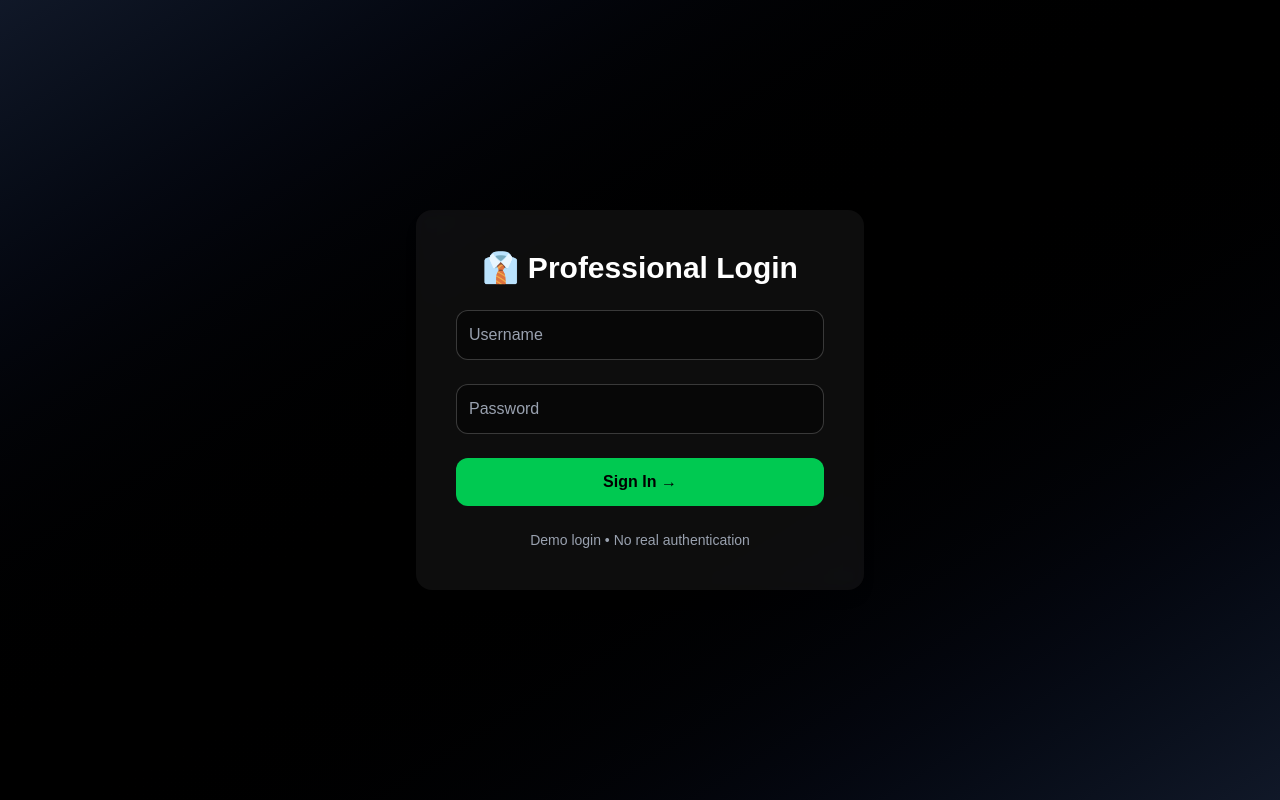
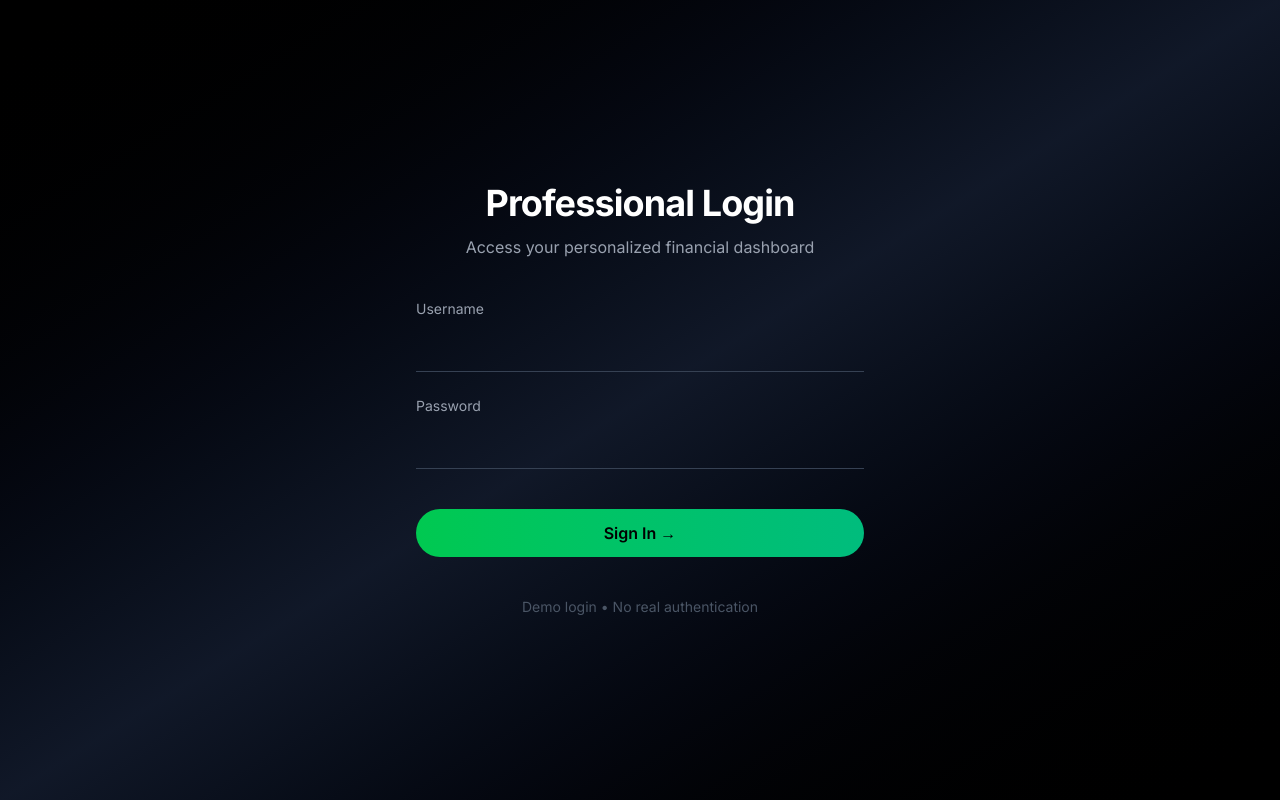
Before and after one commit to Rohan20648/money-gurus, a Next.js app: page /login in a window 1280 px wide. Built offline with nearby package versions, Linux system fonts and the light colour scheme.

Commit message:
Update LoginClient.tsx

```diff
--- a/app/login/LoginClient.tsx
+++ b/app/login/LoginClient.tsx
@@ -2,6 +2,9 @@
 
 import { useState } from "react";
 import { useSearchParams, useRouter } from "next/navigation";
+import { Inter } from "next/font/google";
+
+const inter = Inter({ subsets: ["latin"] });
 
 export default function Login() {
   const params = useSearchParams();
@@ -27,7 +30,7 @@ export default function Login() {
         headers: { "Content-Type": "application/json" },
         body: JSON.stringify({
           username,
-          password,   // ✅ now included
+          password,
           userType,
         }),
       });
@@ -46,7 +49,6 @@ export default function Login() {
         })
       );
 
-      // ✅ Next.js-friendly navigation
       router.push(`/dashboard?type=${userType}`);
     } catch (error) {
       alert("Something went wrong. Please try again.");
@@ -56,42 +58,81 @@ export default function Login() {
   }
 
   return (
-    <main className="min-h-screen bg-gradient-to-br from-gray-900 via-black to-gray-900 text-white flex items-center justify-center px-6">
-      <div className="bg-white/5 backdrop-blur p-10 rounded-2xl shadow-lg w-full max-w-md space-y-6">
+    <main
+      className={`${inter.className} min-h-screen bg-gradient-to-br from-black via-gray-900 to-black text-white flex items-center justify-center px-6`}
+    >
+      <div className="max-w-md w-full animate-fade-in space-y-10">
 
-        <h1 className="text-3xl font-bold text-center">
+        {/* Header */}
+        <header className="text-center space-y-3">
+          <h1 className="text-4xl font-bold tracking-tight">
             {userType === "student"
-            ? "🎓 Student Login"
-            : "👔 Professional Login"}
+              ? "Student Login"
+              : "Professional Login"}
           </h1>
 
+          <p className="text-gray-400">
+            Access your personalized financial dashboard
+          </p>
+        </header>
+
+        {/* Form Area */}
+        <section className="space-y-6">
+
+          <div>
+            <label className="block text-sm text-gray-400 mb-1">
+              Username
+            </label>
             <input
               type="text"
-          placeholder="Username"
-          className="w-full bg-black/40 text-white placeholder-gray-400 border border-white/20 p-3 rounded-xl focus:outline-none focus:ring-2 focus:ring-green-500"
+              className="w-full bg-transparent border-b border-gray-700 focus:border-green-500 outline-none p-3 transition"
               onChange={(e) => setUsername(e.target.value)}
             />
+          </div>
 
+          <div>
+            <label className="block text-sm text-gray-400 mb-1">
+              Password
+            </label>
             <input
               type="password"
-          placeholder="Password"
-          className="w-full bg-black/40 text-white placeholder-gray-400 border border-white/20 p-3 rounded-xl focus:outline-none focus:ring-2 focus:ring-green-500"
+              className="w-full bg-transparent border-b border-gray-700 focus:border-green-500 outline-none p-3 transition"
               onChange={(e) => setPassword(e.target.value)}
             />
+          </div>
 
           <button
             onClick={handleLogin}
             disabled={loading}
-          className="w-full bg-green-500 text-black py-3 rounded-xl font-semibold hover:scale-105 transition disabled:opacity-50"
+            className="w-full mt-4 px-8 py-3 rounded-full bg-gradient-to-r from-green-500 to-emerald-500 text-black font-semibold hover:scale-105 transition disabled:opacity-50"
           >
             {loading ? "Signing In..." : "Sign In →"}
           </button>
 
-        <p className="text-gray-400 text-sm text-center">
+        </section>
+
+        <footer className="text-center text-gray-600 text-sm">
           Demo login • No real authentication
-        </p>
+        </footer>
 
       </div>
+
+      <style jsx>{`
+        .animate-fade-in {
+          animation: fadeIn 0.8s ease-out forwards;
+        }
+
+        @keyframes fadeIn {
+          from {
+            opacity: 0;
+            transform: translateY(20px);
+          }
+          to {
+            opacity: 1;
+            transform: translateY(0);
+          }
+        }
+      `}</style>
     </main>
   );
 }
```
Lines whose indentation alone changed are shown as unchanged.
